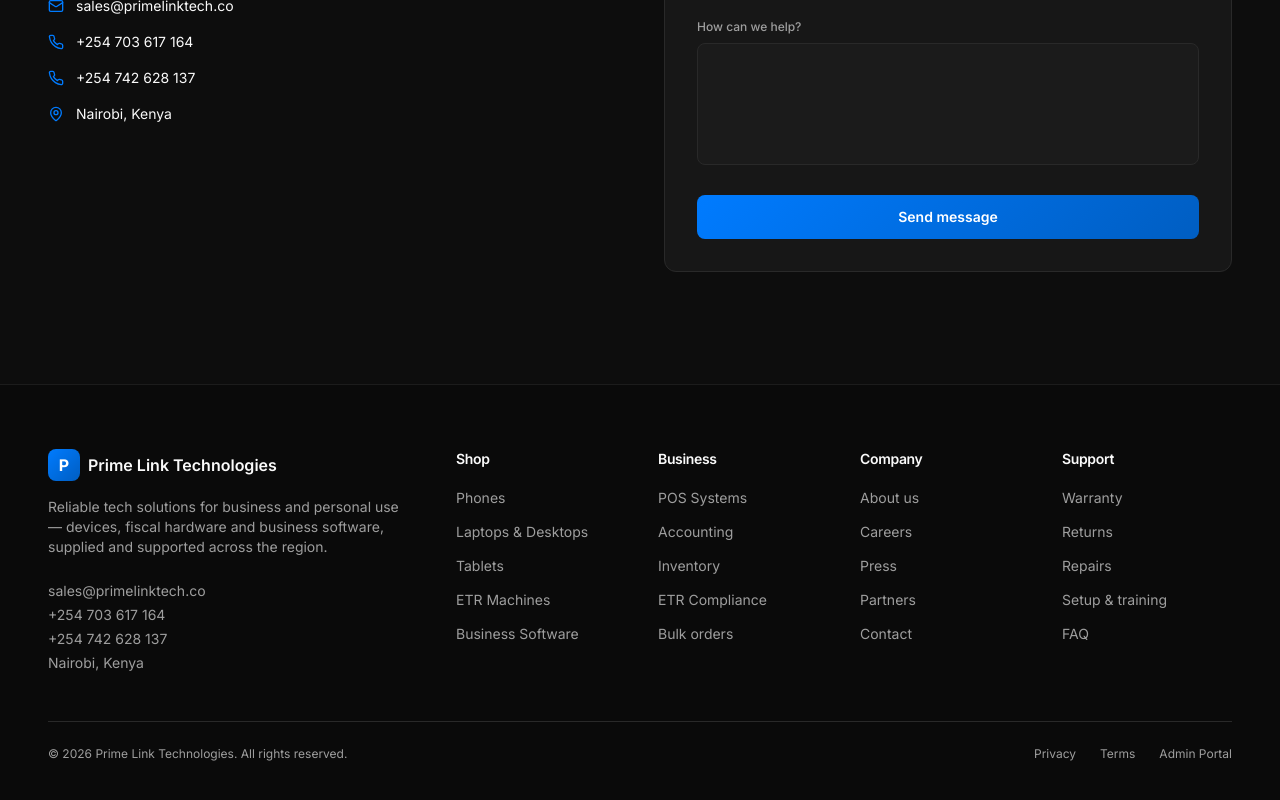
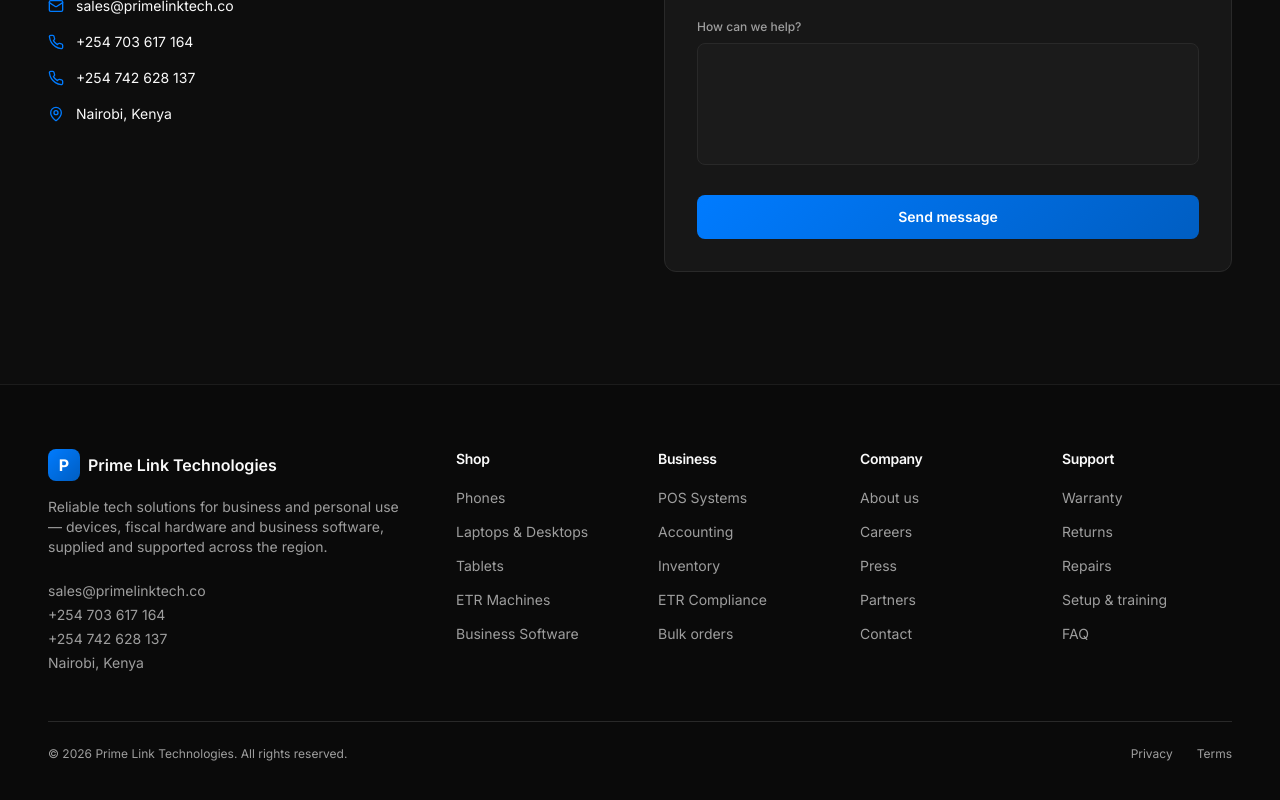
Before and after one commit to Usernyagah/primelinktechnologies, a React (Vite) app: page / in a window 1280 px wide. Shown: the part 7693-8493 px from the top of the page. Built offline with nearby package versions, Linux system fonts and the light colour scheme; no server answers; the HTML template or start-up script is replaced by a standard one.

Commit message:
style: remove Admin Portal link from footer
Remove public Admin Portal access link from footer for better security and cleaner public interface.

```diff
--- a/src/components/site/Footer.tsx
+++ b/src/components/site/Footer.tsx
@@ -1,5 +1,3 @@
-import { Link } from "react-router-dom";
-
 const cols = [
   { title: "Shop", links: ["Phones", "Laptops & Desktops", "Tablets", "ETR Machines", "Business Software"] },
   { title: "Business", links: ["POS Systems", "Accounting", "Inventory", "ETR Compliance", "Bulk orders"] },
@@ -46,7 +44,6 @@
         <div className="flex gap-6">
           <a href="#" className="hover:text-foreground transition-colors">Privacy</a>
           <a href="#" className="hover:text-foreground transition-colors">Terms</a>
-          <Link to="/admin/login" className="hover:text-foreground transition-colors">Admin Portal</Link>
         </div>
       </div>
     </div>
```
